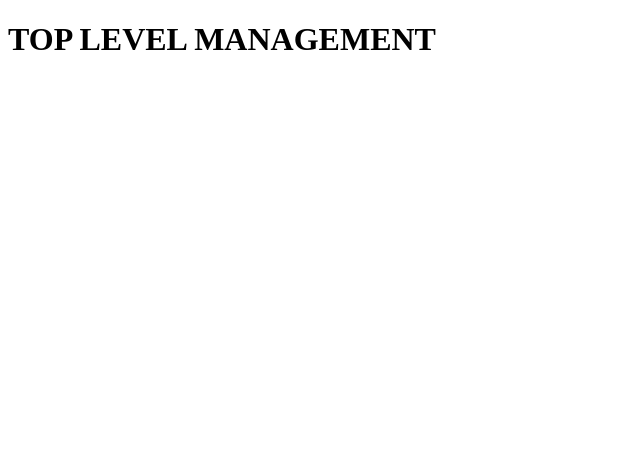
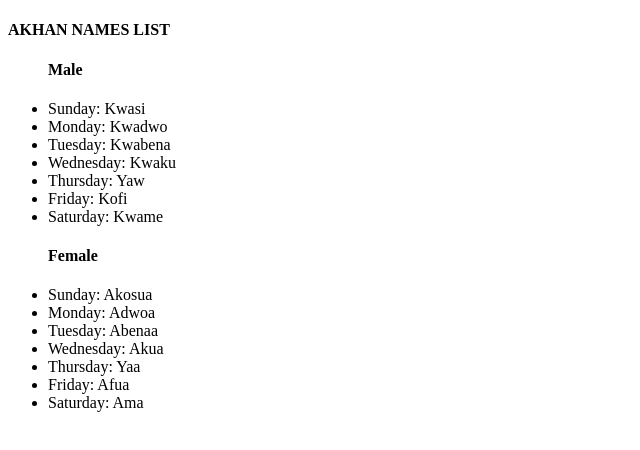
Before and after one commit to Vyvnn/Akhan_Names, a plain HTML site: page index.html in a window 1280 px wide. Shown: the whole page, without its empty margins (0-640 px from the left). Drawn offline with Linux system fonts and the light colour scheme.

Commit message:
akhan names listing

```diff
--- a/index.html
+++ b/index.html
@@ -1,14 +1,53 @@
 <!DOCTYPE html>
 <html lang="en">
+
 <head>
-    <meta charset="UTF-8">
-    <meta http-equiv="X-UA-Compatible" content="IE=edge">
-    <meta name="viewport" content="width=device-width, initial-scale=1.0">
-    <title>MANAGEMENT LEVELS</title>
+    <meta charset="UTF-8" />
+    <meta http-equiv="X-UA-Compatible" content="IE=edge" />
+    <meta name="viewport" content="width=device-width, initial-scale=1.0" />
+    <title>AKHAN NAMES</title>
 </head>
+
 <body>
-    <H1> TOP LEVEL MANAGEMENT</H1>
+    <h4>AKHAN NAMES LIST</h4>
 
 
+
+    <div id="reference">
+            <ul>
+            <h4>Male</h4>
+
+            <li>Sunday: Kwasi</li>
+
+            <li>Monday: Kwadwo</li>
+
+            <li>Tuesday: Kwabena</li>
+
+            <li>Wednesday: Kwaku</li>
+
+            <li>Thursday: Yaw</li>
+
+            <li>Friday: Kofi</li>
+
+            <li>Saturday: Kwame</li>
+
+            <h4>Female</h4>
+
+            <li>Sunday: Akosua</li>
+
+            <li>Monday: Adwoa</li>
+
+            <li>Tuesday: Abenaa</li>
+
+            <li>Wednesday: Akua</li>
+
+            <li>Thursday: Yaa</li>
+
+            <li>Friday: Afua</li>
+
+            <li>Saturday: Ama</li>
+        </ul>
+    </div>
 </body>
+
 </html>
```
Also changed, not shown: style.css (added).
